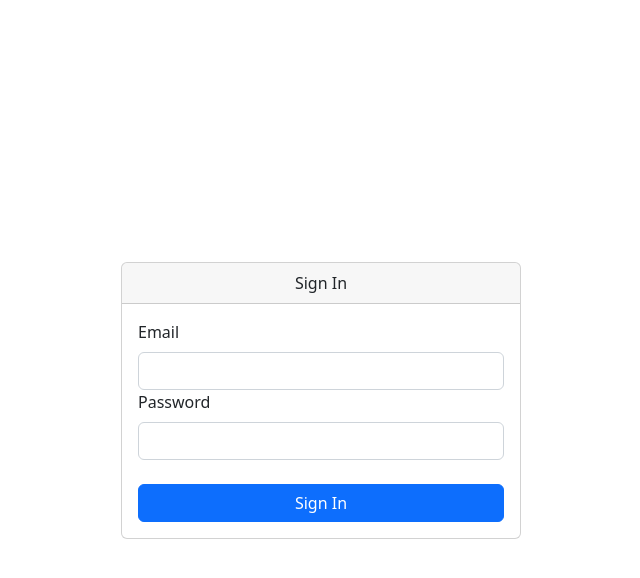
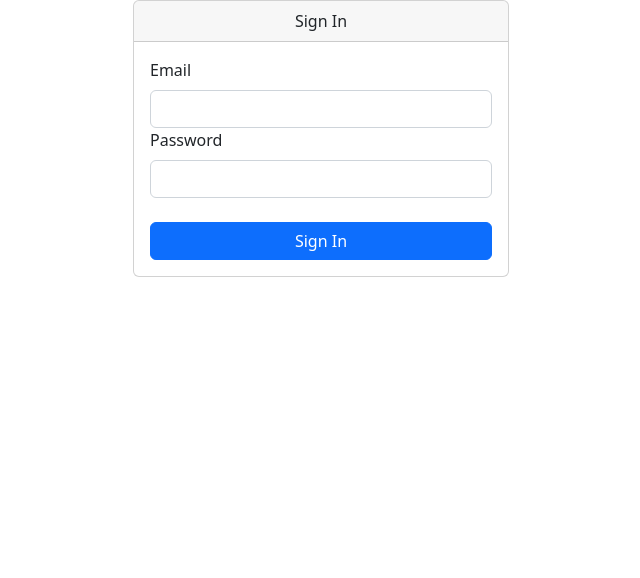
Before and after one commit to Dynamic6448/note-nook, a React (Create React App) app: page /login in a window 1280 px wide. Shown: the top 578 px of the page, without its empty margins (319-959 px from the left). Built offline with nearby package versions, Linux system fonts and the light colour scheme; no server answers.

Commit message:
fix styling

```diff
--- a/src/App.tsx
+++ b/src/App.tsx
@@ -5,11 +5,10 @@ import Signin from './pages/Signin';
 import Dashboard from './pages/Dashboard';
 import { AuthProvider } from './contexts/AuthContext';
 
-const App = () => {
+const App: React.FC = () => {
     return (
         <AuthProvider>
-            <Container className='d-flex align-items-center justify-content-center' style={{ minHeight: '100vh' }}>
-                <div className='w-100' style={{ maxWidth: '400px' }}>
+            <Container style={{ minHeight: '100vh', maxWidth: '100vh' }}>
                 <Router>
                     <Routes>
                         <Route path='/' element={<Signin />} />
@@ -17,7 +16,6 @@ const App = () => {
                         <Route path='/dashboard' element={<Dashboard />} />
                     </Routes>
                 </Router>
-                </div>
             </Container>
         </AuthProvider>
     );
--- a/src/pages/Dashboard.tsx
+++ b/src/pages/Dashboard.tsx
@@ -21,12 +21,14 @@ const Dashboard: React.FC = () => {
 
     return (
         <Page>
-            {notes.map((note) => (
-                <Card key={note.id}>
-                    <Card.Header className='text-center'>{note.Title}</Card.Header>
-                    <Card.Body>{note.Note}</Card.Body>
-                </Card>
-            ))}
+            <div className='d-flex flex-row align-items-center justify-content-center m-4'>
+                {notes.map((note) => (
+                    <Card key={note.id} style={{ maxWidth: '400px' }}>
+                        <Card.Header className='text-center'>{note.Title}</Card.Header>
+                        <Card.Body>{note.Note}</Card.Body>
+                    </Card>
+                ))}
+            </div>
         </Page>
     );
 };
--- a/src/pages/Signin.tsx
+++ b/src/pages/Signin.tsx
@@ -32,7 +32,7 @@ const Signin: React.FC = () => {
     }, [user]);
 
     return (
-        <Page>
+        <Page className='d-flex flex-column items-center justify-content-center' style={{ maxWidth: '400px' }}>
             <Card>
                 <Card.Header className='text-center'>Sign In</Card.Header>
                 <Card.Body>
--- a/src/pages/index.tsx
+++ b/src/pages/index.tsx
@@ -1,11 +1,14 @@
 import React, { useEffect } from 'react';
 import { useNavigate } from 'react-router-dom';
+import { Container } from 'react-bootstrap';
 import { auth } from '../firebase';
 
 interface PageProps {
     children: React.ReactNode | React.ReactNode[];
+    className?: string;
+    style?: React.CSSProperties;
 }
-const Page: React.FC<PageProps> = ({ children }) => {
+const Page: React.FC<PageProps> = ({ children, className, style }) => {
     const navigate = useNavigate();
 
     useEffect(() => {
@@ -14,7 +17,11 @@ const Page: React.FC<PageProps> = ({ children }) => {
         }
     }, []);
 
-    return <>{children}</>;
+    return (
+        <Container className={className} style={style}>
+            {children}
+        </Container>
+    );
 };
 
 export default Page;
```
Lines whose indentation alone changed are shown as unchanged.
